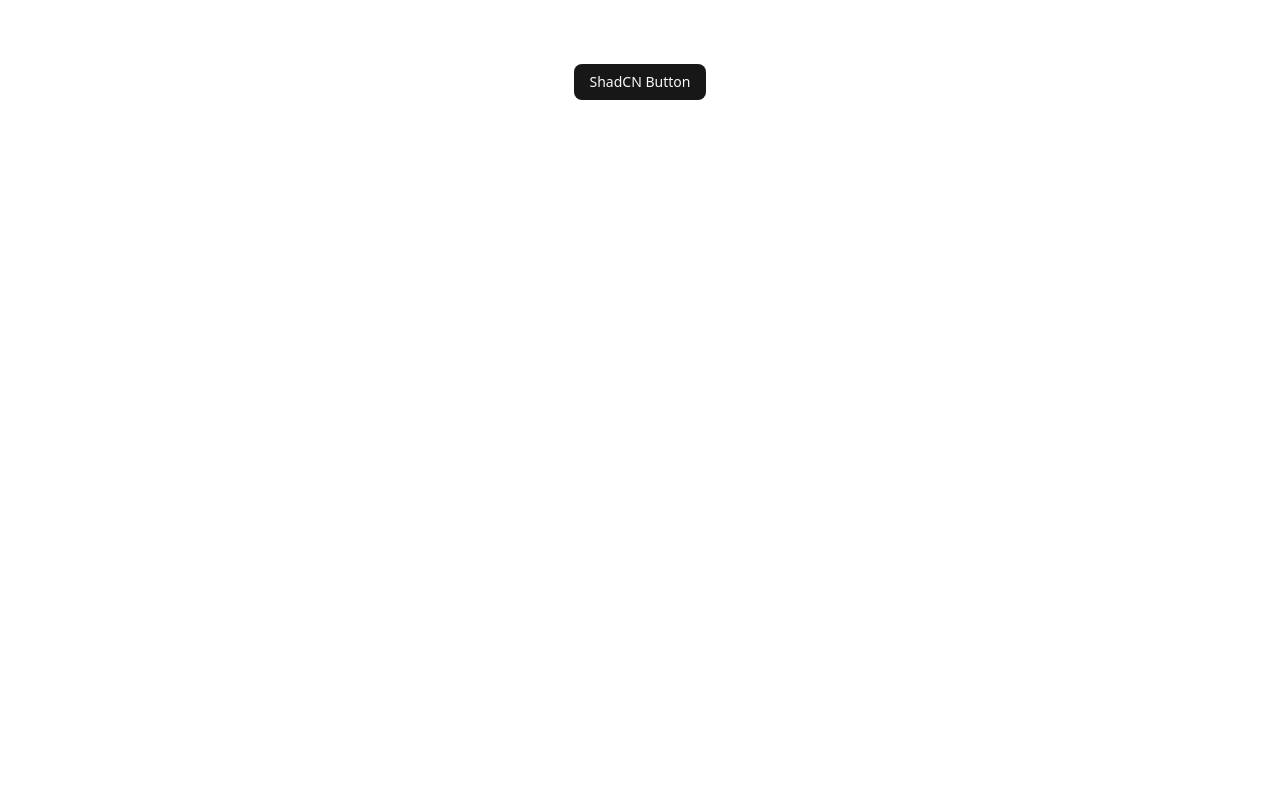
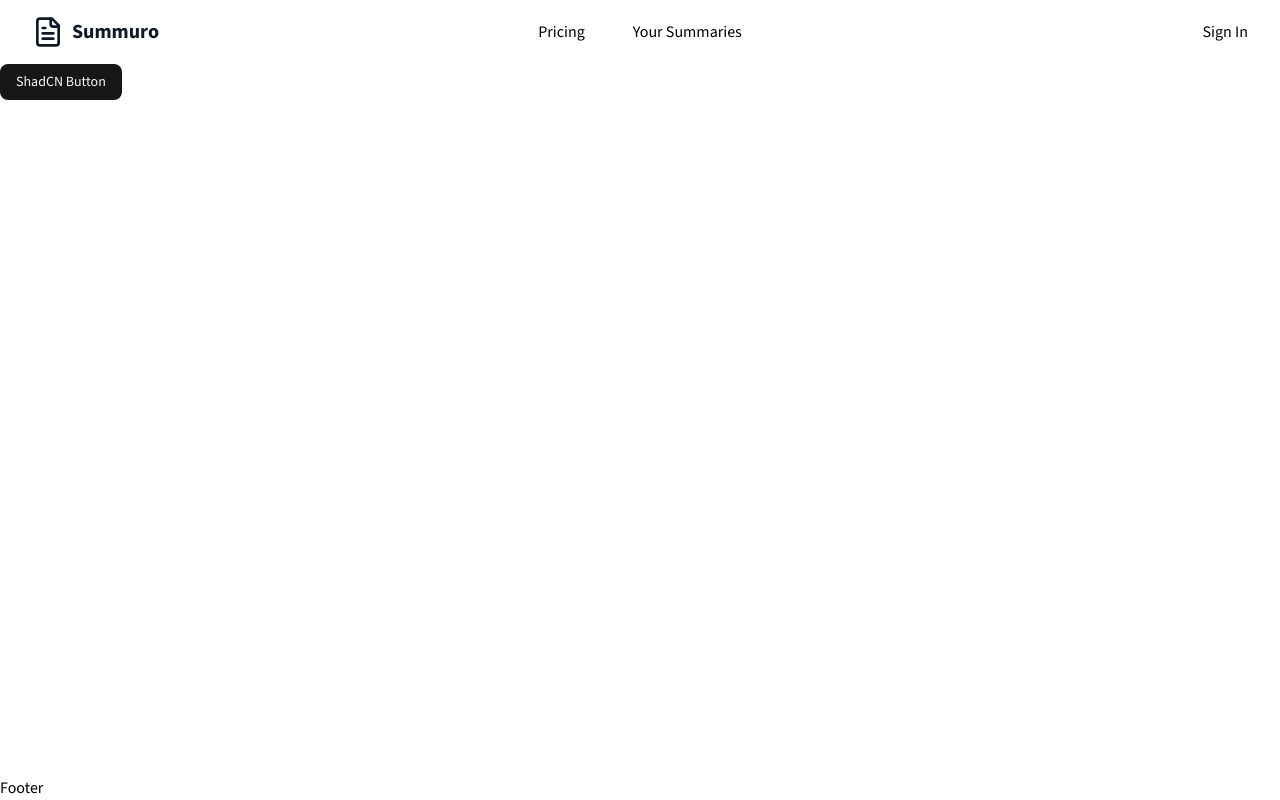
Before and after one commit to ShettyAryan/ai-saas, a Next.js app: page / in a window 1280 px wide. Built offline with nearby package versions, Linux system fonts and the light colour scheme.

Commit message:
Started workin gon navbar

```diff
--- a/app/globals.css
+++ b/app/globals.css
@@ -3,7 +3,11 @@
 
 @custom-variant dark (&:is(.dark *));
 
-@theme inline {
+@theme {
+
+ --font-sans : var(--font-sans), ui-sans-serif, system-ui, sans-serif,
+ 'Apple Color Emoji', 'Sego UI Emoji', 'Sego UI Symbol', 'Noto Color Emoji'
+
   --color-background: var(--background);
   --color-foreground: var(--foreground);
   --font-sans: var(--font-geist-sans);
@@ -116,7 +120,32 @@
   * {
     @apply border-border outline-ring/50;
   }
-  body {
-    @apply bg-background text-foreground;
+  h1 {
+    @apply text-4xl md:text-6xl xl:text-7xl font-bold;
+  }
+
+  h2 {
+    @apply text-xl md:text-3xl font-medium;
+  }
+
+  h3 {
+    @apply text-2xl lg:text-4xl font-medium;
+  }
+
+  a {
+    @apply hover:cursor-pointer;
+  }
+  button {
+    @apply hover:cursor-pointer bg-rose-600 hover:bg-rose-700;
   }
 }
+@utility container {
+  margin-inline:auto;
+  padding-inline:2rem;
+  @media (width>= --theme(--breakpoint-sm)){
+    max-width : none;
+  }
+  @media (width >= 1400px){
+    max-width: 1400px;
+  }
+}
--- a/app/layout.tsx
+++ b/app/layout.tsx
@@ -1,6 +1,8 @@
 import type { Metadata } from "next";
 import { Source_Sans_3 as FontSans } from "next/font/google";
 import "./globals.css";
+import Header from "@/components/common/Header";
+import Footer from "@/components/common/Footer";
 
 const fontSans = FontSans({
   variable: "--font-sans",
@@ -22,7 +24,11 @@
   return (
     <html lang="en">
       <body className={`${fontSans.variable} font-sans antialiased`}>
-        {children}
+        <div className="relative flex min-h-screen flex-col">
+          <Header />
+          <main className="flex-1">{children}</main>
+          <Footer />
+        </div>
       </body>
     </html>
   );
--- a/app/page.tsx
+++ b/app/page.tsx
@@ -3,7 +3,7 @@
 
 export default function Home() {
   return (
-    <div className="flex items-center justify-center mt-16">
+    <div className="">
       <Button>ShadCN Button</Button>
     </div>
   );
--- /dev/null
+++ b/components/common/Footer.tsx
@@ -0,0 +1,7 @@
+import React from "react";
+
+const Footer = () => {
+  return <div>Footer</div>;
+};
+
+export default Footer;
--- /dev/null
+++ b/components/common/Header.tsx
@@ -0,0 +1,36 @@
+import Link from "next/link";
+import React from "react";
+import { FileText } from "lucide-react";
+
+const Header = () => {
+  const isLoggedIn: boolean = false;
+  return (
+    <nav className="container flex items-center justify-between py-4 lg:px-8 px-2 mx-auto">
+      <div className="flex lg:flex-1">
+        <Link href="/" className="flex items-center gap-1 lg:gap-2 shrink-0 ">
+          <FileText className="w-5 h-5 lg:w-8 lg:h-8 text-gray-900 hover:rotate-12 transform-transition duration-200 ease-in-out" />
+          <span className="font-extrabold text-gray-900 lg:text-xl">
+            Summuro
+          </span>
+        </Link>
+      </div>
+      <div className="flex lg:justify-center gap-4 lg:gap-12 lg:items-center ">
+        <Link href="/#pricing">Pricing</Link>
+        <Link href="/dashboard">Your Summaries</Link>
+      </div>
+      <div className="flex lg:justify-end lg:flex-1">
+        {isLoggedIn ? (
+          <div className="flex gap-2 items-center ">
+            <Link href="/upload">Upload a PDF</Link>
+          </div>
+        ) : (
+          <div>
+            <Link href="/sign-in">Sign In</Link>
+          </div>
+        )}
+      </div>
+    </nav>
+  );
+};
+
+export default Header;
```
